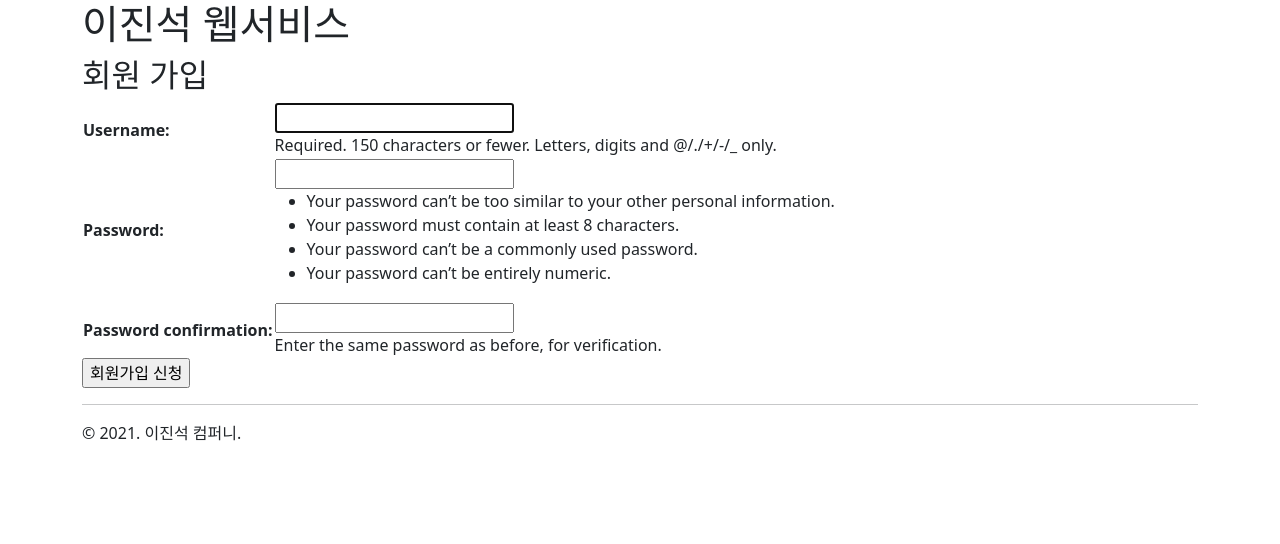
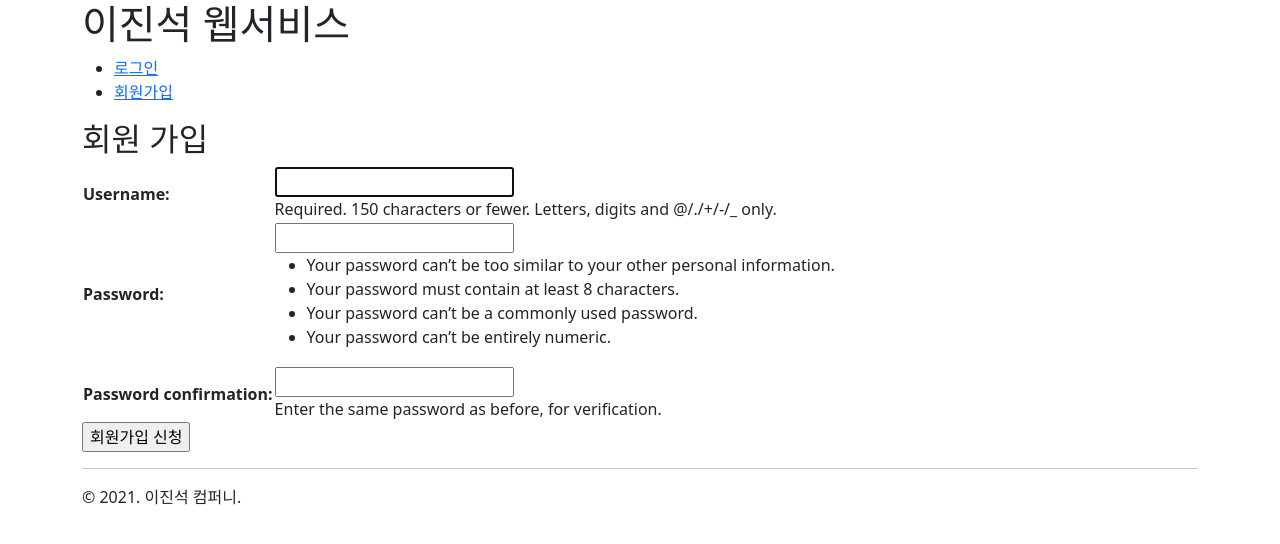
Before and after one commit to allieus/devops_cloud, a Django app: page /accounts/signup/ in a window 1280 px wide. Shown: the top 544 px of the page. Run offline with Django 3.2, Linux system fonts and the light colour scheme; some libraries are stand-ins or nearby versions.

Commit message:
최상위 부모 템플릿에 top nav 링크 구현

```diff
--- a/mydjango25/mydjango25/templates/layout.html
+++ b/mydjango25/mydjango25/templates/layout.html
@@ -21,6 +21,16 @@
     <div class="container">
         <h1>이진석 웹서비스</h1>
 
+        <ul>
+            {% if not user.is_authenticated %}
+                <li><a href="{% url 'accounts:login' %}">로그인</a></li>
+                <li><a href="{% url 'accounts:signup' %}">회원가입</a></li>
+            {% else %}
+                <li><a href="{% url 'accounts:profile' %}">프로필</a></li>
+                <li><a href="{% url 'accounts:logout' %}">로그아웃</a></li>
+            {% endif %}
+        </ul>
+
         {% block content %}{% endblock %}
 
         <hr />
```
